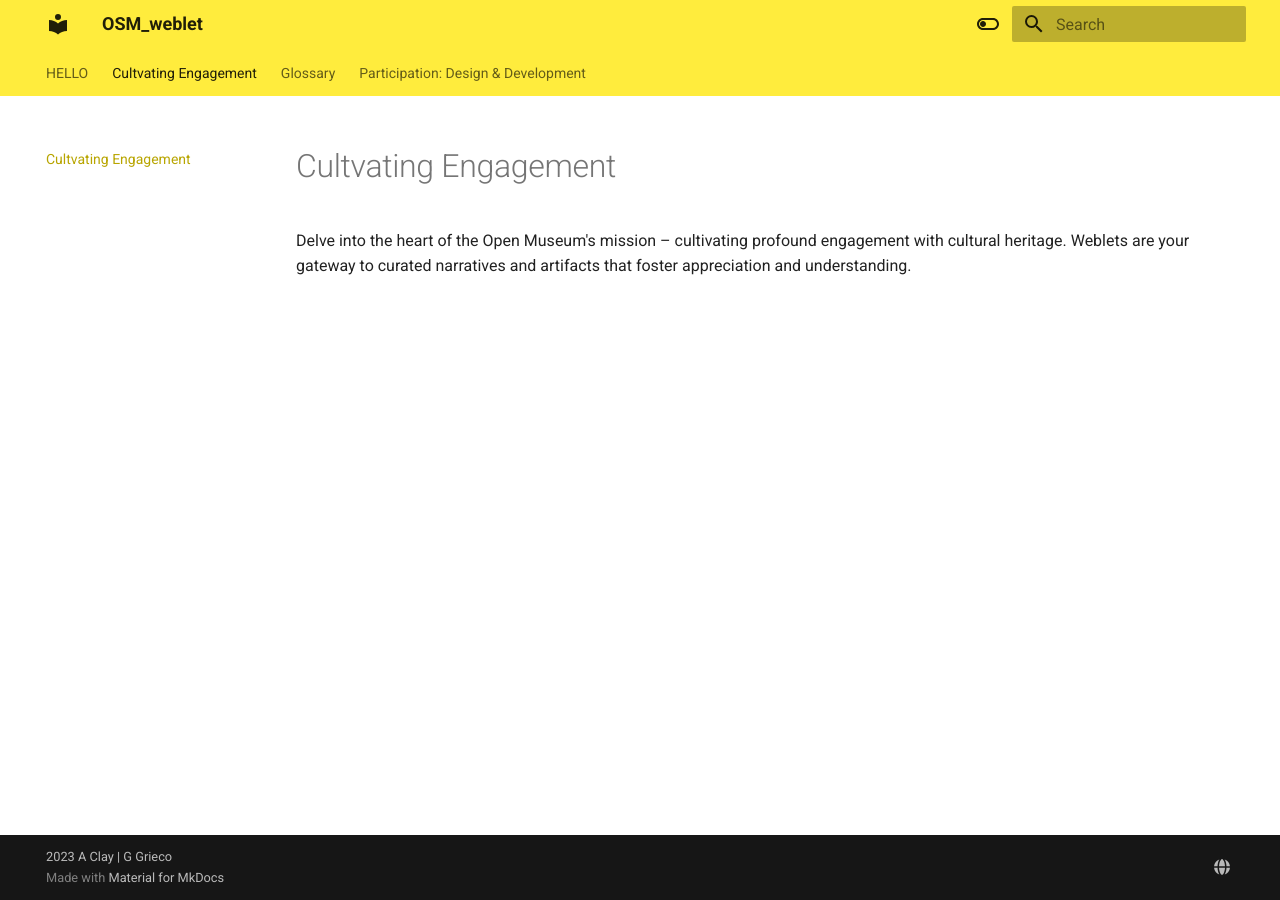
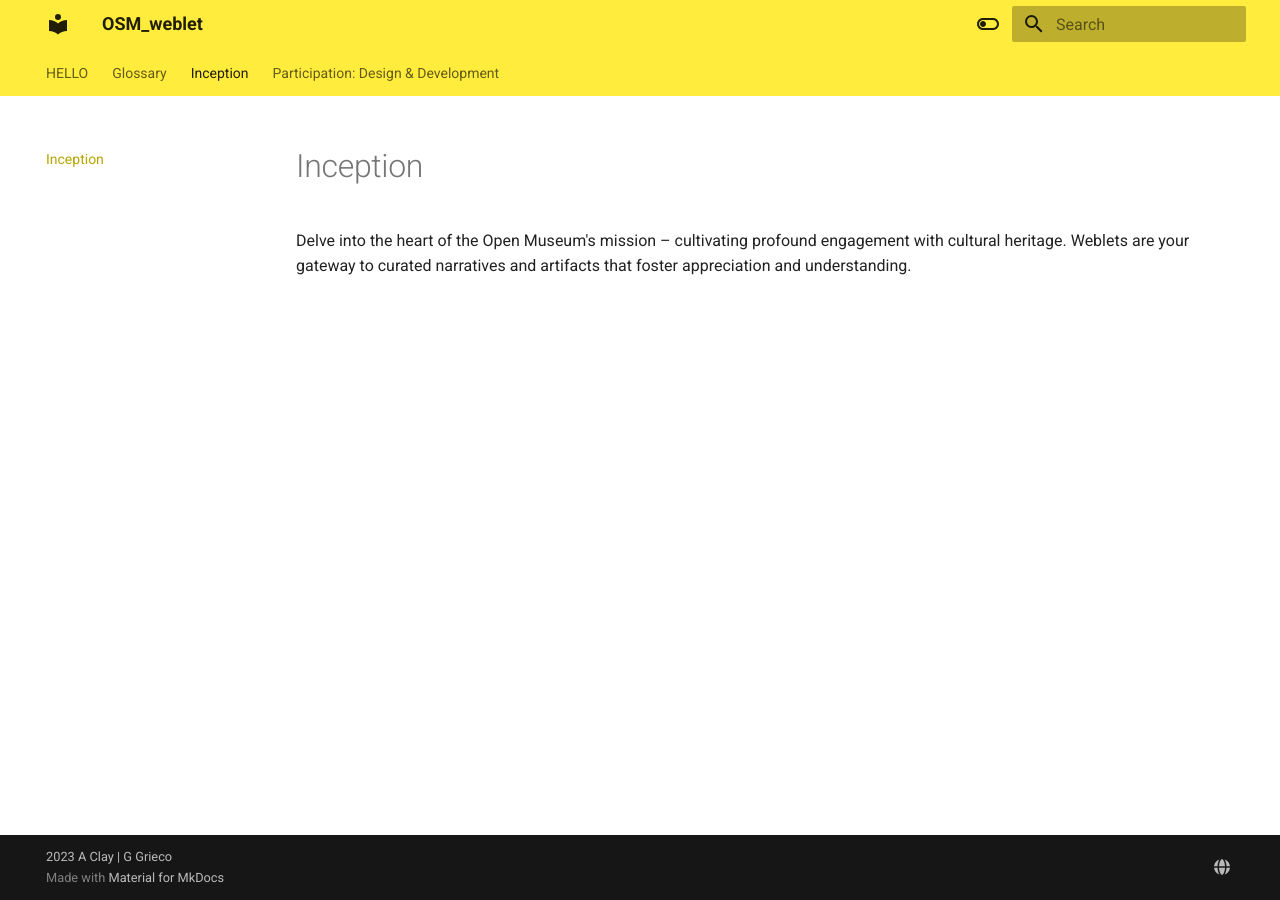
Before and after one commit to OSMDevTest/OSM, an MkDocs documentation site: the page built from docs/Inception.md, in a window 1280 px wide. Built offline with MkDocs 1.6.1 and Material for MkDocs 9.7.7, drawn with Linux system fonts in a browser that asks for light colours.

Commit message:
Update and rename Engagement.md to Inception.md

```diff
--- a/docs/Engagement.md
+++ b/docs/Inception.md
@@ -1,2 +1,2 @@
-# Cultvating Engagement
+# Inception
 Delve into the heart of the Open Museum's mission – cultivating profound engagement with cultural heritage. Weblets are your gateway to curated narratives and artifacts that foster appreciation and understanding.
```
